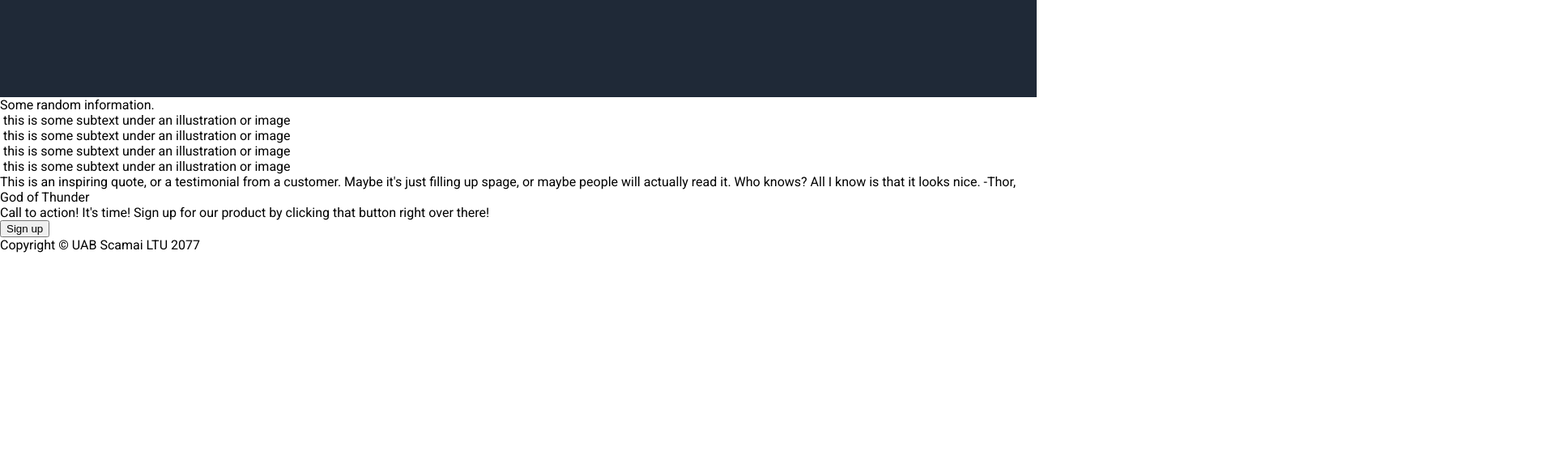
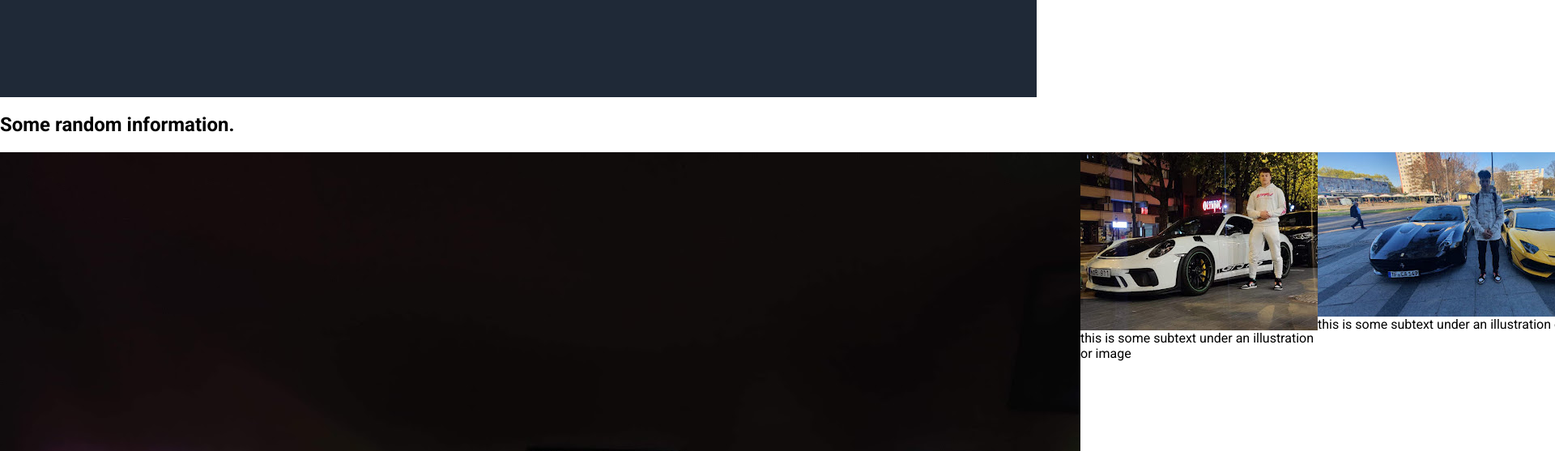
Before and after one commit to MykolasMi/Landing_Page-Odin-Project, a plain HTML site: page index.html in a window 1280 px wide. Shown: the part 480-1037 px from the top of the page at 81% size, 1920 px wide, since content can reach past the window. Before the commit the page ends 800 px from the top, so only its background shows below. Drawn offline with Linux system fonts and the light colour scheme.

Commit message:
Fix html images, start css with second content

```diff
--- a/index.html
+++ b/index.html
@@ -32,23 +32,23 @@
     </div>
     </div>
 
-    <div class="content-two"
+    <div class="content-two">
     <h2>Some random information.</h2>
     <div class="cards">
             <div class="card">
-            <img src="" alt="">
+            <img src="./img/card1.jpg" alt="Headquarter picture">
             <a>this is some subtext under an illustration or image</a>
         </div>
         <div class="card">
-            <img src="" alt="">
+            <img src="./img/card2.jpg" alt="Owner and his car">
             <a>this is some subtext under an illustration or image</a>
         </div>
         <div class="card">
-            <img src="" alt="">
+            <img src="./img/card3.jpg" alt="Owner and his two cars">
             <a>this is some subtext under an illustration or image</a>
         </div>
         <div class="card">
-            <img src="" alt="">
+            <img src="./img/card4.jpg" alt="Happy customer">
             <a>this is some subtext under an illustration or image</a>
         </div>
     </div>
--- a/style.css
+++ b/style.css
@@ -91,3 +91,25 @@ body {
     flex-shrink: 0;
     margin-left: auto;
 }
+
+.content-two {
+    display: flex;
+    flex-direction: column;
+}
+
+.content-two h2 {
+    justify-content: center;
+}
+
+.cards {
+    display: flex;
+}
+
+.card {
+    display: flex;
+    flex-direction: column;
+}
+
+.card img {
+    size: 150px 150px;
+}
```
Also changed, not shown: img/card1.jpg (added), img/card2.jpg (added), img/card3.jpg (added), img/card4.jpg (added).
